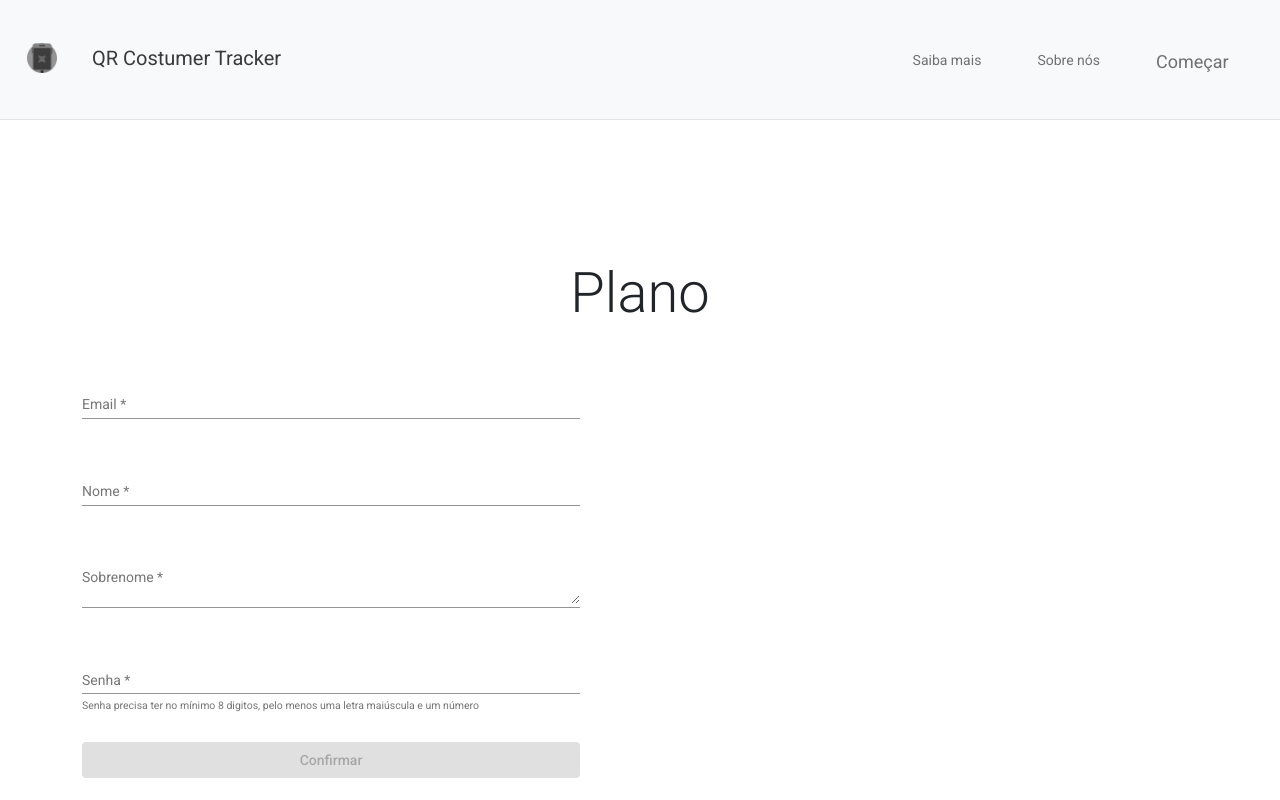
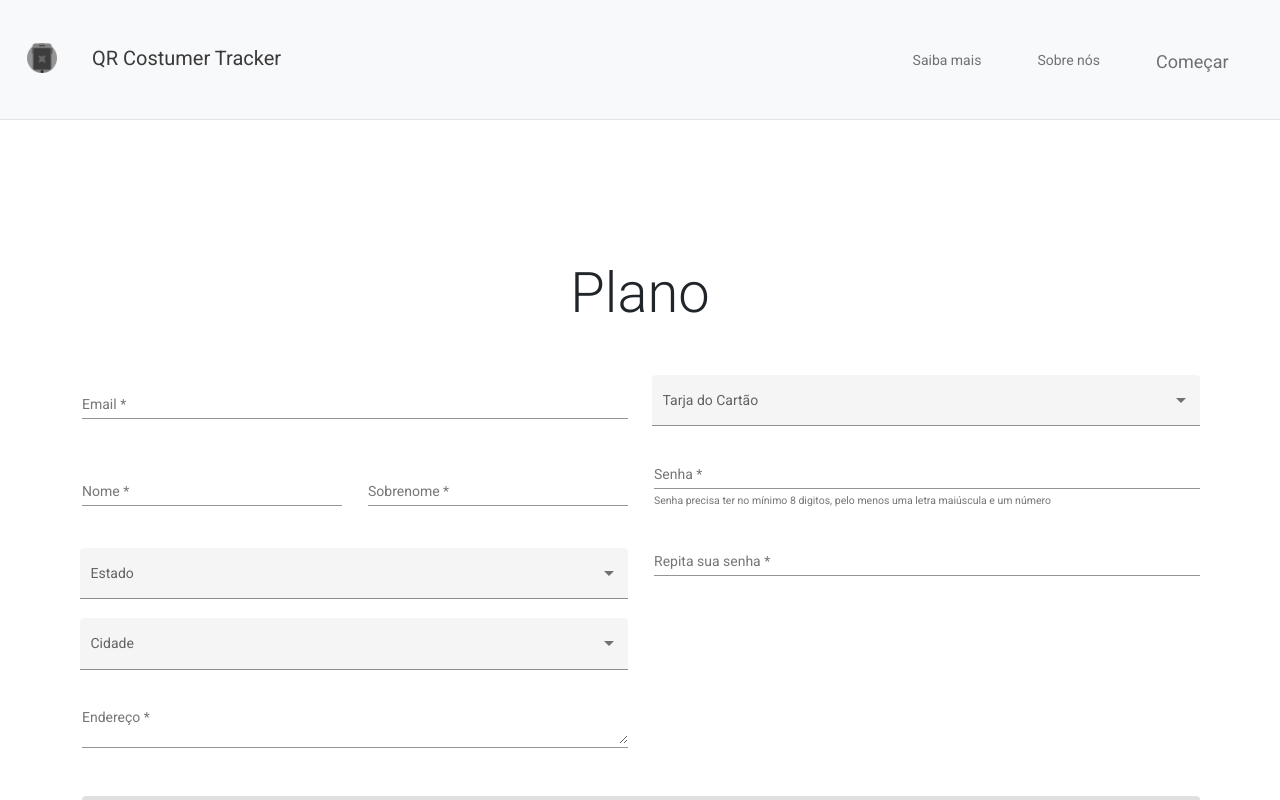
Before and after one commit to projeto-integrador-2022/qrcode-frontend, an Angular app: page /payment-methods in a window 1280 px wide. Shown: the top 800 px of the page. Built offline with nearby package versions, Linux system fonts and the light colour scheme.

Commit message:
[QRCT-001] Novos campos incluidos no formulario de metodos de pagamento

```diff
--- a/src/app/features/pages/payment-methods/payment-methods.component.html
+++ b/src/app/features/pages/payment-methods/payment-methods.component.html
@@ -2,9 +2,14 @@
     <p class="text-center display-4 mb-5">Plano
         <!-- choosen plan -->
     </p>
-    <div class="row justify-content-center">
-        <div class="" *ngIf="!post; else forminfo" novalidate>
+
+
+    <div class="form-layout" *ngIf="!post; else forminfo" novalidate>
         <form [formGroup]="formGroup" (ngSubmit)="onSubmit(formGroup.value)" class="form">
+
+
+            <div class="row">
+                <div class="col">
 
                     <mat-form-field class="form-element">
                         <input matInput placeholder="Email" formControlName="email">
@@ -13,37 +18,94 @@
                         </mat-error>
                     </mat-form-field>
 
+                    <div class="row">
+                        <div class="col">
                             <mat-form-field class="form-element">
                                 <input matInput placeholder="Nome" formControlName="name">
                                 <mat-error *ngIf="!name.valid && name.touched">
                                     {{ titleAlert }}
                                 </mat-error>
                             </mat-form-field>
+                        </div>
+
+
+                        <div class="col">
+                            <mat-form-field class="form-element">
+                                <input matInput placeholder="Sobrenome" formControlName="surname">
+                                <mat-error *ngIf="!name.valid && name.touched">
+                                    {{ titleAlert }}
+                                </mat-error>
+                            </mat-form-field>
+                        </div>
+                    </div>
+
+                    <mat-form-field appearance="fill" class="form">
+                        <mat-label>Estado</mat-label>
+                        <mat-select>
+                            <mat-option value="option">Option</mat-option>
+                        </mat-select>
+
+                    </mat-form-field>
+
+                    <mat-form-field appearance="fill" class="form">
+                        <mat-label>Cidade</mat-label>
+                        <mat-select>
+                            <mat-option value="option">Option</mat-option>
+                        </mat-select>
+                    </mat-form-field>
 
                     <mat-form-field class="form-element">
-                    <textarea matInput placeholder="Sobrenome" matTextareaAutosize matAutosizeMinRows="2"
+                        <textarea matInput placeholder="Endereço" matTextareaAutosize matAutosizeMinRows="2"
                             matAutosizeMaxRows="5" formControlName="surname"></textarea>
                         <mat-error
                             *ngIf="!formGroup.controls['surname'].valid && formGroup.controls['surname'].touched">
                             Campo precisa de preenchimendo entre 5 a 10 caracteres
                         </mat-error>
                     </mat-form-field>
+                </div>
+
+                <div class="col">
+                    <mat-form-field appearance="fill" class="form">
+                        <mat-label>Tarja do Cartão</mat-label>
+                        <mat-select>
+                            <mat-option value="option">Visa</mat-option>
+                            <mat-option value="option">MasterCard</mat-option>
+                            <mat-option value="option">Elo</mat-option>
+                            <mat-option value="option">American Express</mat-option>
+                        </mat-select>
+                    </mat-form-field>
 
                     <mat-form-field class="form-element">
                         <input matInput placeholder="Senha" formControlName="password">
                         <mat-hint> Senha precisa ter no mínimo 8 digitos, pelo menos uma letra maiúscula e um número
                         </mat-hint>
-                    <mat-error *ngIf="!formGroup.controls['password'].valid && formGroup.controls['password'].touched">
+                        <mat-error
+                            *ngIf="!formGroup.controls['password'].valid && formGroup.controls['password'].touched">
                             {{ getErrorPassword() }}
                         </mat-error>
                     </mat-form-field>
+
+                    <mat-form-field class="form-element">
+                        <input matInput placeholder="Repita sua senha" formControlName="password">
+                        <mat-hint>
+                        </mat-hint>
+                        <mat-error
+                            *ngIf="!formGroup.controls['password'].valid && formGroup.controls['password'].touched">
+                            {{ getSamePassword() }}
+                        </mat-error>
+                    </mat-form-field>
+                </div>
+            </div>
+
+
+
+
 
 
             <div class="form-element">
                 <button mat-raised-button color="primary" type="submit" class="button"
                     [disabled]="!formGroup.valid">Confirmar</button>
             </div>
-
         </form>
     </div>
 
@@ -52,10 +114,4 @@
             {{ post | json }}
         </div>
     </ng-template>
-
 </div>
-
-    <div class="col-4">
-
-    </div>
-</div>
--- a/src/app/features/pages/payment-methods/payment-methods.component.scss
+++ b/src/app/features/pages/payment-methods/payment-methods.component.scss
@@ -33,3 +33,8 @@
   .button {
     width: 100%;
   }
+
+  .form {
+    min-width: none !important;
+    max-width: none !important;
+  }
--- a/src/app/features/pages/payment-methods/payment-methods.component.ts
+++ b/src/app/features/pages/payment-methods/payment-methods.component.ts
@@ -11,7 +11,7 @@ import { Observable } from 'rxjs'
 export class PaymentMethodsComponent implements OnInit {
 
   formGroup: any;
-  titleAlert: string = 'This field is required';
+  titleAlert: string = 'Preenchimento necessário';
   post: any = '';
 
   constructor(private formBuilder: FormBuilder) { }
@@ -37,7 +37,7 @@ export class PaymentMethodsComponent implements OnInit {
       (validate: any) => {
         if (validate == '1') {
           this.formGroup.get('name').setValidators([Validators.required, Validators.minLength(3)]);
-          this.titleAlert = "You need to specify at least 3 characters";
+          this.titleAlert = "Deve ter no mínimo de 3 caracteres";
         } else {
           this.formGroup.get('name').setValidators(Validators.required);
         }
@@ -75,10 +75,13 @@ export class PaymentMethodsComponent implements OnInit {
   }
 
   getErrorPassword() {
-    return this.formGroup.get('password').hasError('required') ? 'Preenchimento necessário (at least eight characters, one uppercase letter and one number)' :
+    return this.formGroup.get('password').hasError('required') ? 'Preenchimento necessário (no mínimo 8 digitos, pelo menos uma letra maiúscula e um número)' :
       this.formGroup.get('password').hasError('requirements') ? 'A senha precisa ter no mínimo 8 digitos, pelo menos uma letra maiúscula e um número' : '';
   }
 
+  getSamePassword() {
+    return this.formGroup.get('password').hasError('samePassword') ? 'As senhas não coincidem' : '';
+  }
   onSubmit(post : any) {
     this.post = post;
   }
```
Lines whose indentation alone changed are shown as unchanged.
